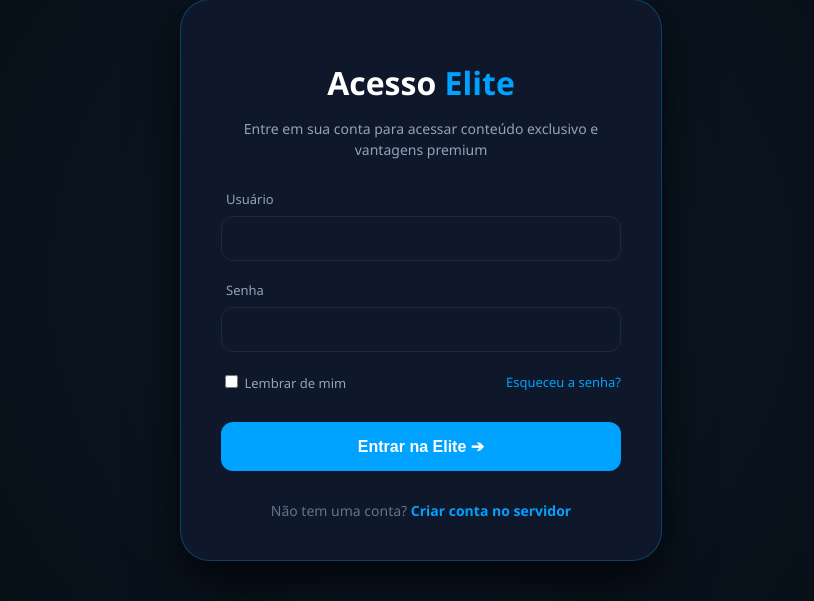
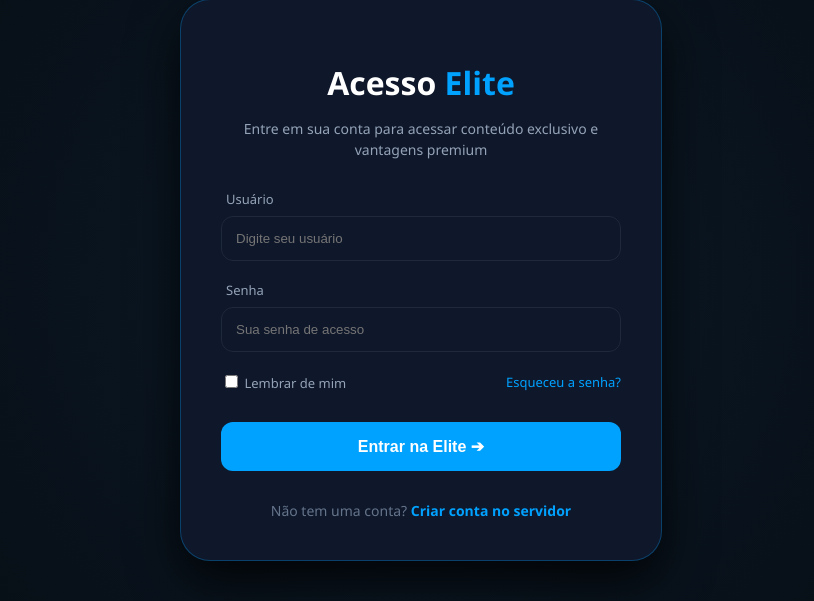
Before and after one commit to chavexochespirito-creator/Aether-RPG, a Node server app: page /auth in a window 1280 px wide. Shown: the part 120-721 px from the top of the page, without its empty margins (219-1033 px from the left). Run offline with Node 20, Linux system fonts and the light colour scheme; some libraries are stand-ins or nearby versions.

Commit message:
Update index.ejs

```diff
--- a/views/index.ejs
+++ b/views/index.ejs
@@ -30,18 +30,18 @@
         <% if(error) { %> <div class="error-msg"><%= error %></div> <% } %>
         <div id="login-section" class="form-section active">
             <form action="/login" method="POST">
-                <div class="input-group"><label>Usuário</label><input name="username" required></div>
-                <div class="input-group"><label>Senha</label><input name="password" type="password" required></div>
+                <div class="input-group"><label>Usuário</label><input name="username" placeholder="Digite seu usuário" required></div>
+                <div class="input-group"><label>Senha</label><input name="password" type="password" placeholder="Sua senha de acesso" required></div>
                 <div class="options"><label><input type="checkbox"> Lembrar de mim</label><a href="/terms" style="color:#00a2ff; text-decoration:none;">Esqueceu a senha?</a></div>
                 <button type="submit" class="btn-main">Entrar na Elite ➔</button>
             </form>
         </div>
         <div id="reg-section" class="form-section">
             <form action="/register" method="POST">
-                <div class="input-group"><label>Nome de Usuário</label><input name="username" required></div>
-                <div class="input-group"><label>E-mail</label><input name="email" type="email" required></div>
-                <div class="input-group"><label>Senha</label><input name="password" type="password" required></div>
-                <button type="submit" class="btn-main">Criar Conta Agora</button>
+                <div class="input-group"><label>Nome de Usuário</label><input name="username" placeholder="Escolha um usuário" required></div>
+                <div class="input-group"><label>E-mail</label><input name="email" type="email" placeholder="Seu melhor e-mail" required></div>
+                <div class="input-group"><label>Senha</label><input name="password" type="password" placeholder="Crie uma senha forte" required></div>
+                <button type="submit" class="btn-//main">Criar Conta Agora</button>
             </form>
         </div>
         <div class="footer-text">Não tem uma conta? <a href="javascript:void(0)" onclick="toggleAuth()">Criar conta no servidor</a></div>
```
